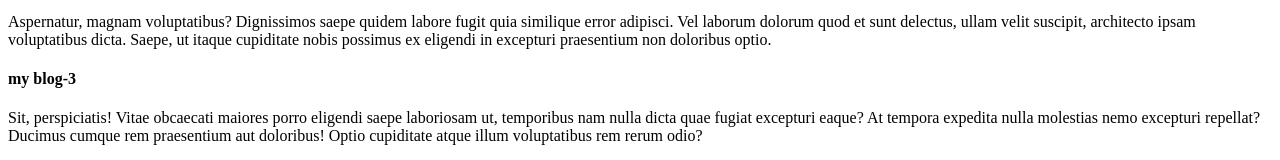
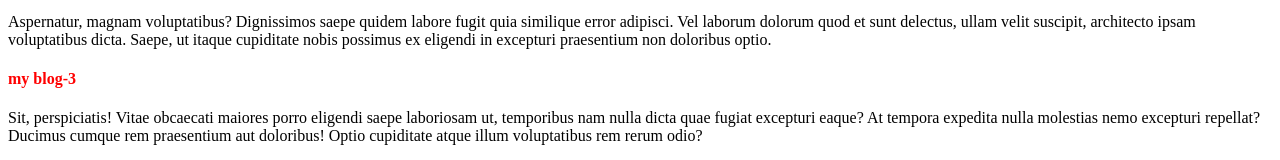
Before and after one commit to arifphero4/javascript-dom, a plain HTML site: page index.html in a window 1280 px wide. Shown: the part 256-416 px from the top of the page. Drawn offline with Linux system fonts and the light colour scheme.

Commit message:
third title added

```diff
--- a/app.js
+++ b/app.js
@@ -12,3 +12,6 @@ for (const p of blogDetails) {
 const getId = document.getElementById("second-title");
 getId.style.color = "green";
 getId.style.fontSize = "30px";
+
+const thirdTitle = document.getElementById("third-title");
+thirdTitle.style.color = "red";
--- a/index.html
+++ b/index.html
@@ -31,7 +31,7 @@
           </p>
         </article>
         <article>
-          <h4>my blog-3</h4>
+          <h4 id="third-title">my blog-3</h4>
           <p>
             Sit, perspiciatis! Vitae obcaecati maiores porro eligendi saepe
             laboriosam ut, temporibus nam nulla dicta quae fugiat excepturi
```
